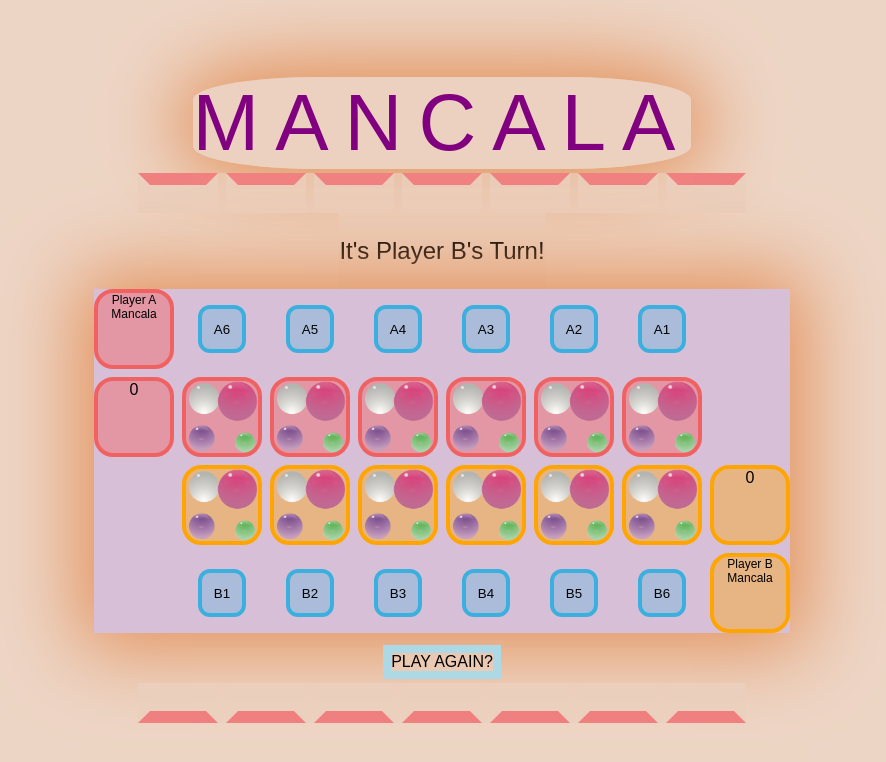
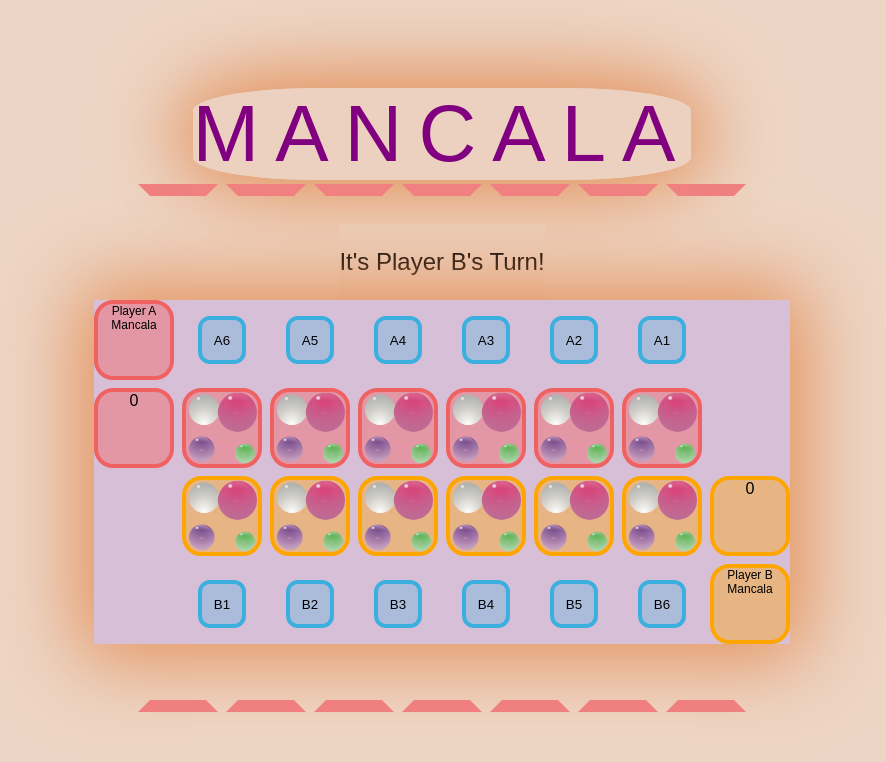
Before and after one commit to mlsmoorman/project1---mancala, a plain HTML site: page index.html in a window 1280 px wide. Shown: the whole page, without its empty margins (198-1084 px from the left). Drawn offline with Linux system fonts and the light colour scheme; a web font is replaced by a local one.

Commit message:
updating readme and replay text to stay hidden until game ends

```diff
--- a/css/style.css
+++ b/css/style.css
@@ -37,6 +37,7 @@
     grid-template-columns: repeat(7, 10vmin);
     gap: 1vmin;
     margin-top: 0.5vmin;
+    background-color: transparent;
 }
 
 #markers-top > div {
@@ -44,6 +45,7 @@
     border-width: 1.5vmin;
     border-style: solid;
     border-color: lightcoral transparent transparent;
+    background-color: transparent;
 }
 
 #markers-bottom {
@@ -51,6 +53,7 @@
     grid-template-columns: repeat(7, 10vmin);
     gap: 1vmin;
     margin-top: 0.5vmin;
+    background-color: transparent;
 }
 
 #markers-bottom > div {
@@ -58,15 +61,17 @@
     border-width: 1.5vmin;
     border-style: solid;
     border-color: transparent transparent lightcoral;
+    background-color: transparent;
 }
 
 /* ===== replay button =====*/
 footer {
-    border-width: 1vmin;
-    border-style: solid;
-    border-color: lightblue;
-    margin-top: 1.5vmin;
-    margin-bottom: 0;
+    /* border-width: 1vmin; */
+    /* border-style: transparent; */
+    /* border-color: lightblue; */
+    margin-top: 2vmin;
+    margin-bottom: 1vmin;
+    background-color: transparent;
 }
 
 /*===== game board =====*/
@@ -136,5 +141,5 @@
 /*===== changes button color to purple when hovered over =====*/
 button:hover {
     color: white;
-    background-color: rgba(128, 0, 128, 0.451);
+    background-color: purple;
 }
--- a/index.html
+++ b/index.html
@@ -25,7 +25,7 @@
     <!-- GAME BOARD -->
     <main class="game">
         <p id="game-play">
-            <p id="player-turn">Player X Turn</p>
+            <p id="player-turn"></p>
             <p id="winner"></p>
         </p>
     </main>
@@ -83,7 +83,7 @@
     </section>
 
     <!-- play again box -->
-    <footer id="replay">PLAY AGAIN?</footer>
+    <footer id="replay"></footer>
 
     <!-- bottom of game decorations -->
     <section id="markers-bottom">
--- a/js/app.js
+++ b/js/app.js
@@ -113,11 +113,13 @@
     if (checkEndGame()) {
         winnerEl.innerText = `Congratulations player ${getWinner}!!  YOU WIN!!`;
         playersEl.innerText = ``
+        replayEl.innerText = 'PLAY AGAIN?'
         for (i=0; i < POCKETS.length; i++){  //=== empties each pocket if there is a winner
             POCKETS[i] = 0;
         }
     } else {
-        winnerEl.innerText = ``; //keeps text hidden if there is no winner
+        winnerEl.innerText = ''; //keeps text hidden if there is no winner
+        replayEl.innerText = '';
     }
 }
 
```
Also changed, not shown: 1 other file.
